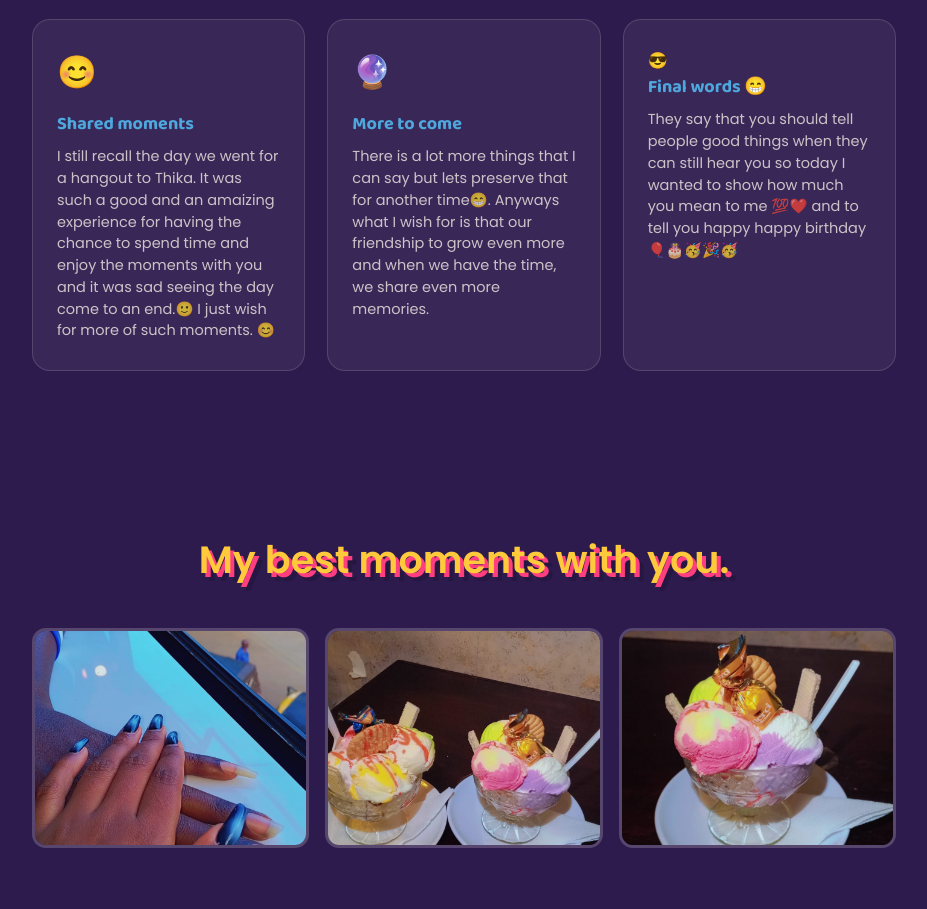
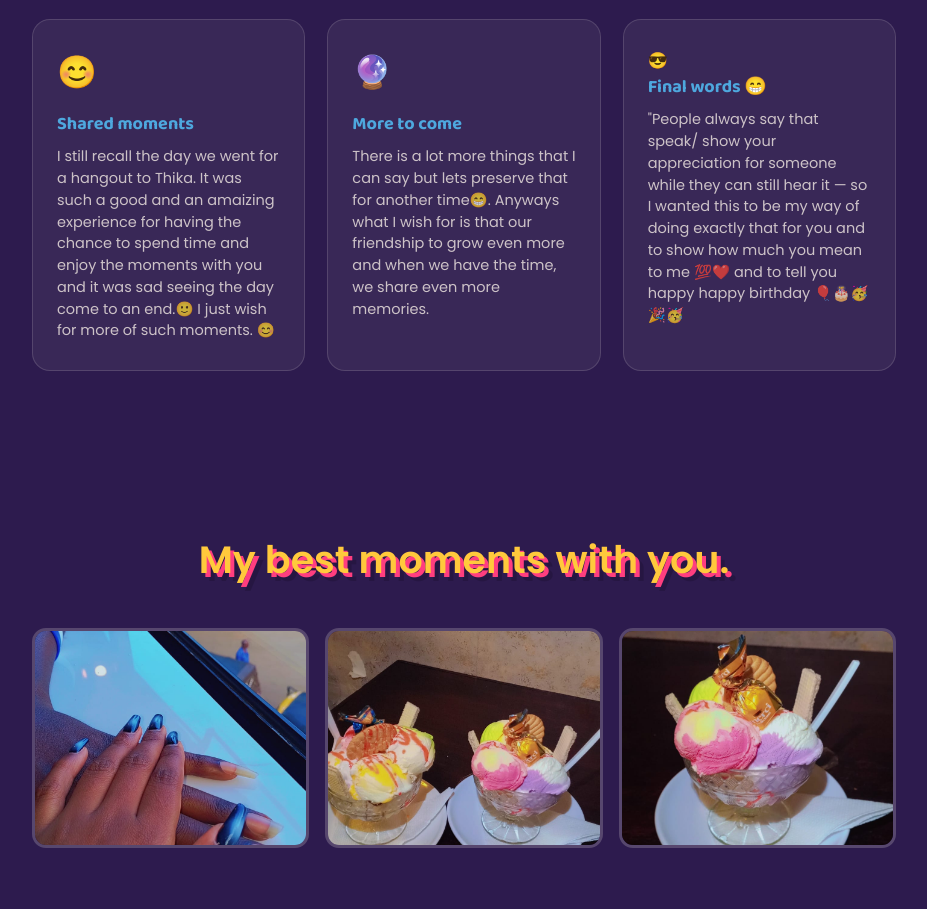
Before and after one commit to Siwels26/Janeey-, a plain HTML site: page index.html in a window 1280 px wide. Shown: the part 2316-3225 px from the top of the page, without its empty margins (176-1103 px from the left). Drawn offline with Linux system fonts and the light colour scheme.

Commit message:
Update index.html

```diff
--- a/index.html
+++ b/index.html
@@ -530,7 +530,7 @@
 	<div class="reason-card">
 		<span class=“emoji">😎</span>
 		<h3>Final words 😁</h3>
-		<p>They say that you should tell people good things when they can still hear you so today I wanted to show how much you mean to me 💯❤️ and to tell you happy happy birthday 🎈🎂🥳🎉🥳</p>
+		<p>"People always say that speak/ show your appreciation for someone while they can still hear it — so I wanted this to be my way of doing exactly that for you and to show how much you mean to me 💯❤️ and to tell you happy happy birthday 🎈🎂🥳🎉🥳</p>
 	</div>
   </div>
 </section>
```
